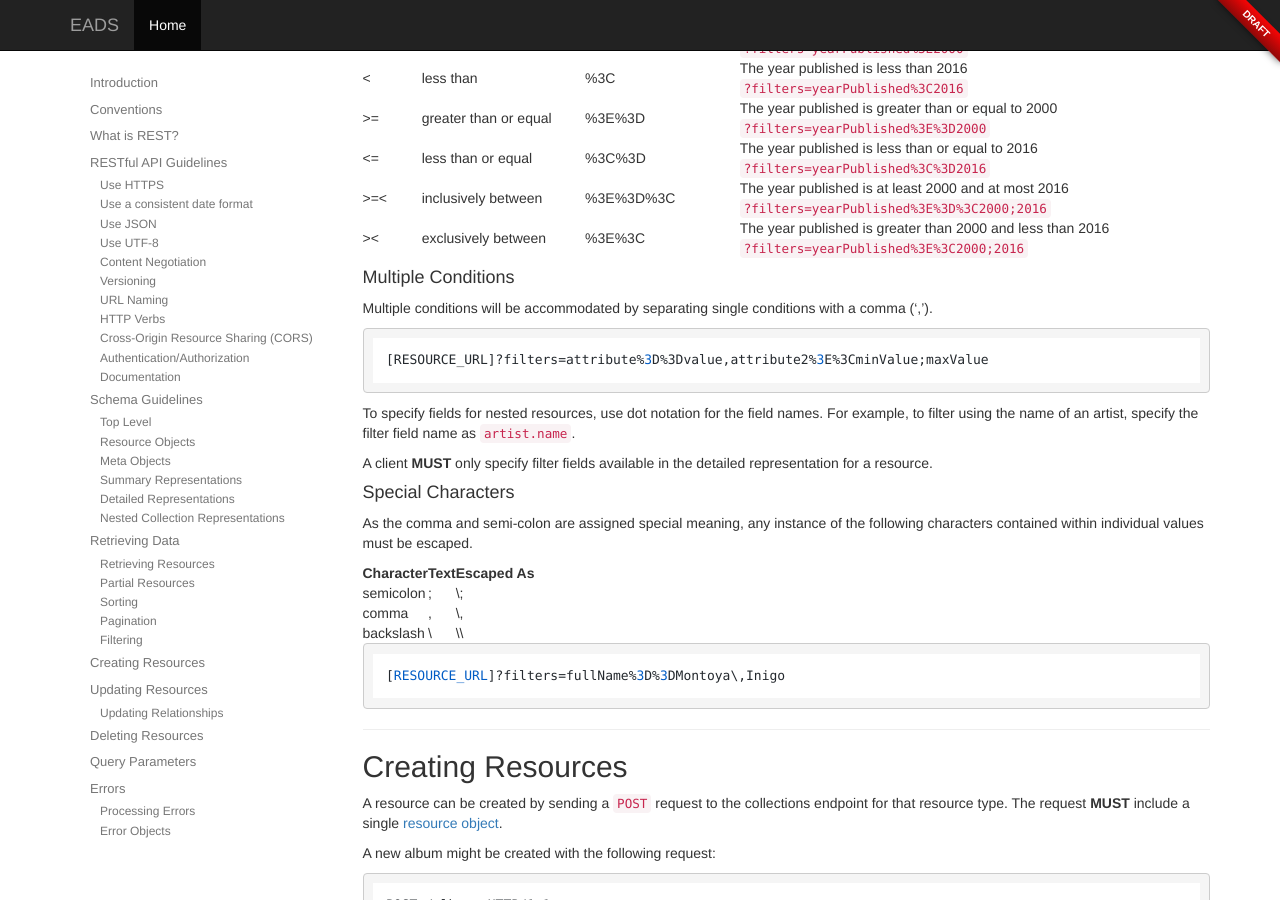
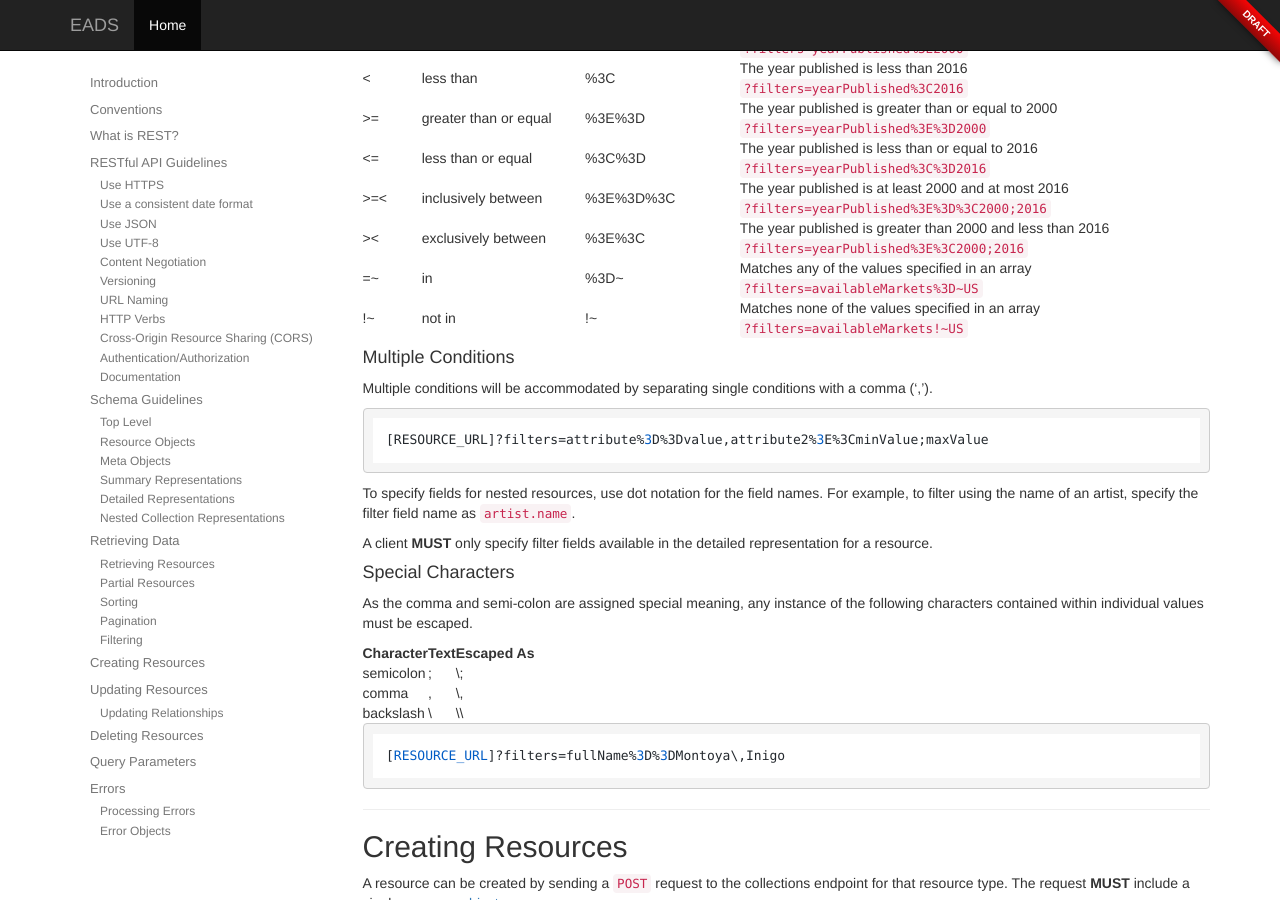
Before and after one commit to DoDCIO/eads, a Jekyll site: the page built from index.md, in a window 1280 px wide and 900 px high, scrolled down 12049 px. Built offline with Jekyll 4.4.1, drawn with Linux system fonts in a browser that asks for light colours; nearby versions of some CDN libraries; our own code applies the rules of GitHub Pages for plain Markdown files.

Commit message:
Add filter support for array types.

```diff
--- a/index.md
+++ b/index.md
@@ -634,6 +634,8 @@ Operator | Description | URL Encoded Operator | Examples
 <= | less than or equal | %3C%3D | The year published is less than or equal to 2016<br /> `?filters=yearPublished%3C%3D2016`
 >=< | inclusively between | %3E%3D%3C | The year published is at least 2000 and at most 2016<br /> `?filters=yearPublished%3E%3D%3C2000;2016`
 >< | exclusively between | %3E%3C | The year published is greater than 2000 and less than 2016<br /> `?filters=yearPublished%3E%3C2000;2016`
+=~ | in | %3D~ | Matches any of the values specified in an array<br /> `?filters=availableMarkets%3D~US`
+!~ | not in | !~ | Matches none of the values specified in an array<br /> `?filters=availableMarkets!~US`
 
 #### Multiple Conditions
 
```
